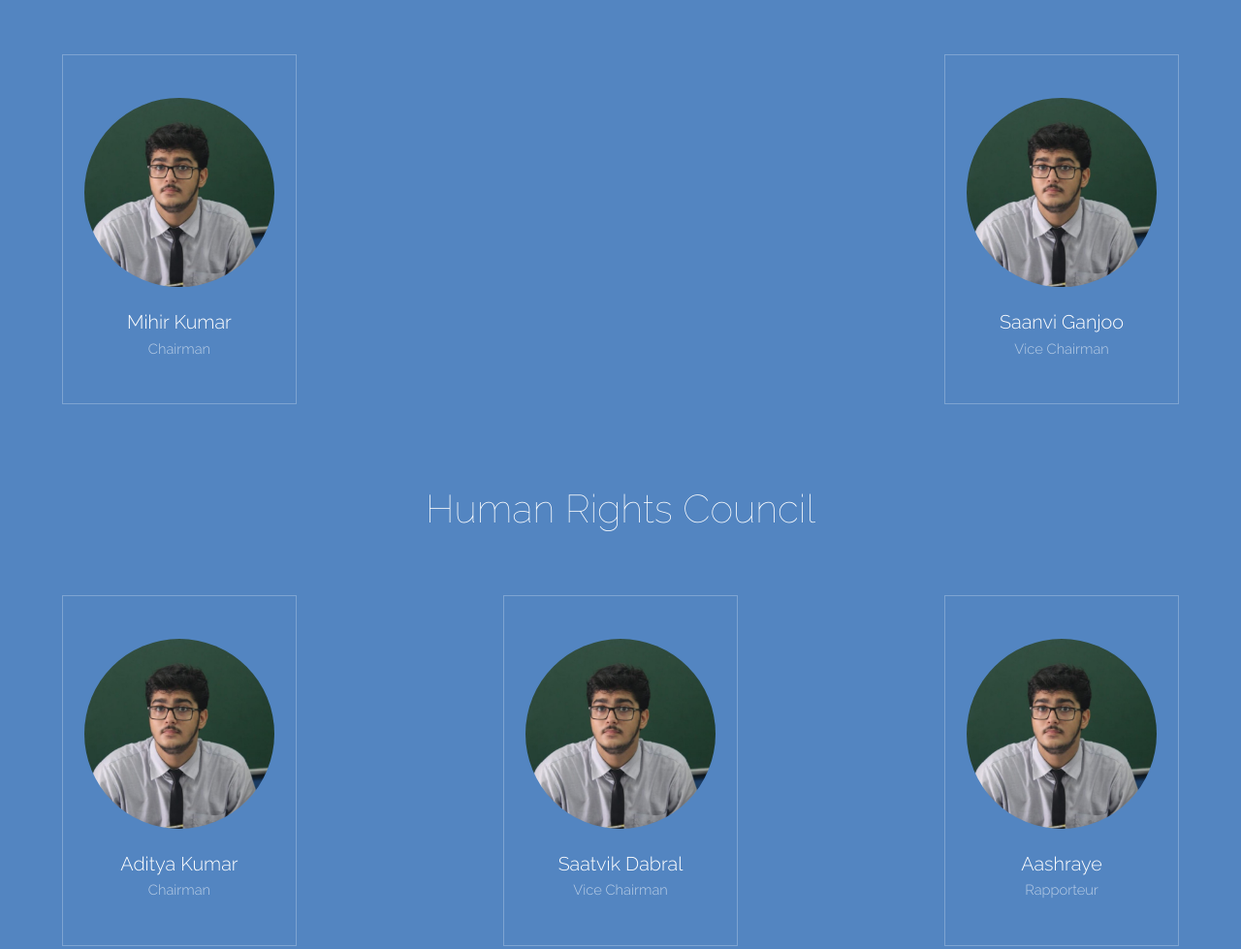
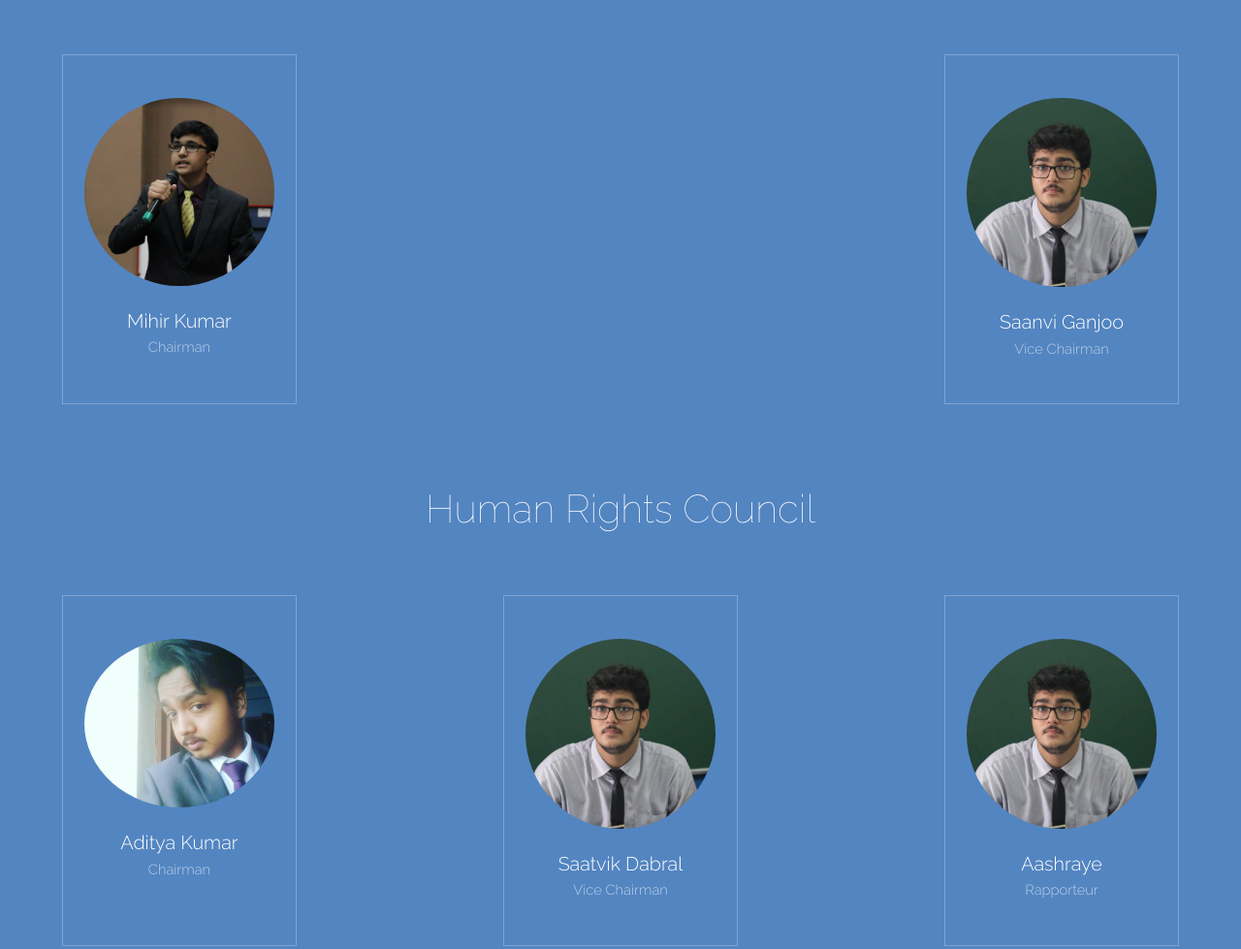
Before and after one commit to vervemun/vervemun.github.io, a plain HTML site: page executiveboard.html in a window 1280 px wide. Shown: the part 1101-2080 px from the top of the page at 97% size. Drawn offline with Linux system fonts and the light colour scheme.

Commit message:
dassadad

```diff
--- a/executiveboard.html
+++ b/executiveboard.html
@@ -114,7 +114,7 @@
 					<div class="flex flex-4">
 						<div class="box person">
 							<div class="image round">
-								<img src="images/saksham.jpg" alt="Person 1" />
+								<img src="images/mihir.jpg" alt="Person 1" />
 							</div>
 							<h3>Mihir Kumar</h3>
 							<p>Chairman</p>
@@ -135,7 +135,7 @@
 					<div class="flex flex-4">
 						<div class="box person">
 							<div class="image round">
-								<img src="images/saksham.jpg" alt="Person 1" />
+								<img src="images/adityakumar.jpg" alt="Person 1" />
 							</div>
 							<h3>Aditya Kumar</h3>
 							<p>Chairman</p>
@@ -184,7 +184,7 @@
 					<div class="flex flex-4">
 						<div class="box person">
 							<div class="image round">
-								<img src="images/saksham.jpg" alt="Person 1" />
+								<img src="images/adityaaggarwal.jpg" alt="Person 1" />
 							</div>
 							<h3>Aditya Aggarwal</h3>
 							<p>Chairman</p>
@@ -233,7 +233,7 @@
 						</div>
 						<div class="box person">
 							<div class="image round">
-								<img src="images/saksham.jpg" alt="Person 1" />
+								<img src="images/sameer.jpg" alt="Person 1" />
 							</div>
 							<h3>Sameer Yadav</h3>
 							<p>Vice Chairman</p>
@@ -254,7 +254,7 @@
 					<div class="flex flex-4">
 						<div class="box person">
 							<div class="image round">
-								<img src="images/saksham.jpg" alt="Person 1" />
+								<img src="images/parth.jpg" alt="Person 1" />
 							</div>
 							<h3>Parth Gilotra</h3>
 							<p>Chairman</p>
@@ -275,7 +275,7 @@
 					<div class="flex flex-4">
 						<div class="box person">
 							<div class="image round">
-								<img src="images/saksham.jpg" alt="Person 1" />
+								<img src="images/laksh.jpg" alt="Person 1" />
 							</div>
 							<h3>Laksh Verma</h3>
 							<p>Chairman</p>
@@ -296,7 +296,7 @@
 					<div class="flex flex-4">
 						<div class="box person">
 							<div class="image round">
-								<img src="images/saksham.jpg" alt="Person 1" />
+								<img src="images/aryakant2.jpg" alt="Person 1" />
 							</div>
 							<h3>Arya Kant</h3>
 							<p>Chairman</p>
@@ -319,7 +319,7 @@
 					<br>
 					<br>
 					<header>
-						<h2>International Syrian Aid</h2>
+						<h2>International Syrian Support</h2>
 					</header>
 					<div class="flex flex-4">
 						<div class="box person">
```
Also changed, not shown: images/adityaaggarwal.jpg (added).
